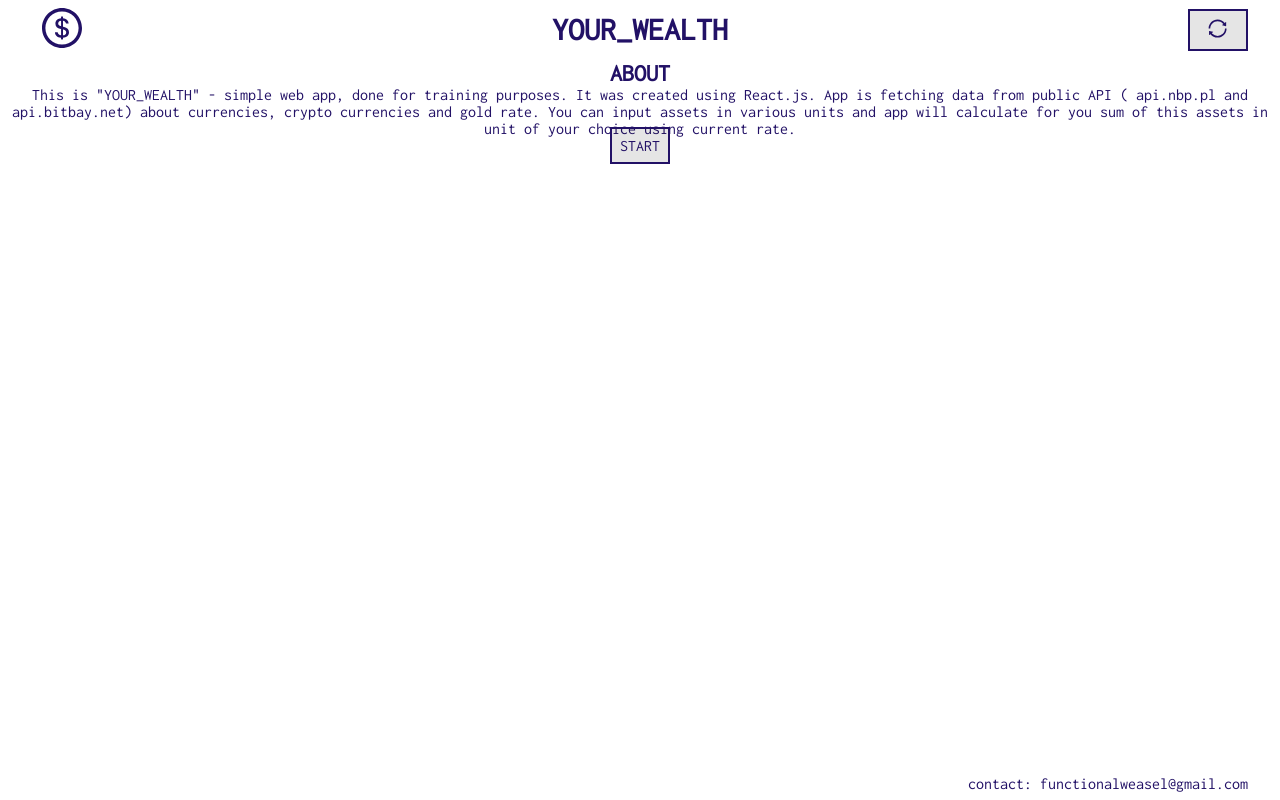
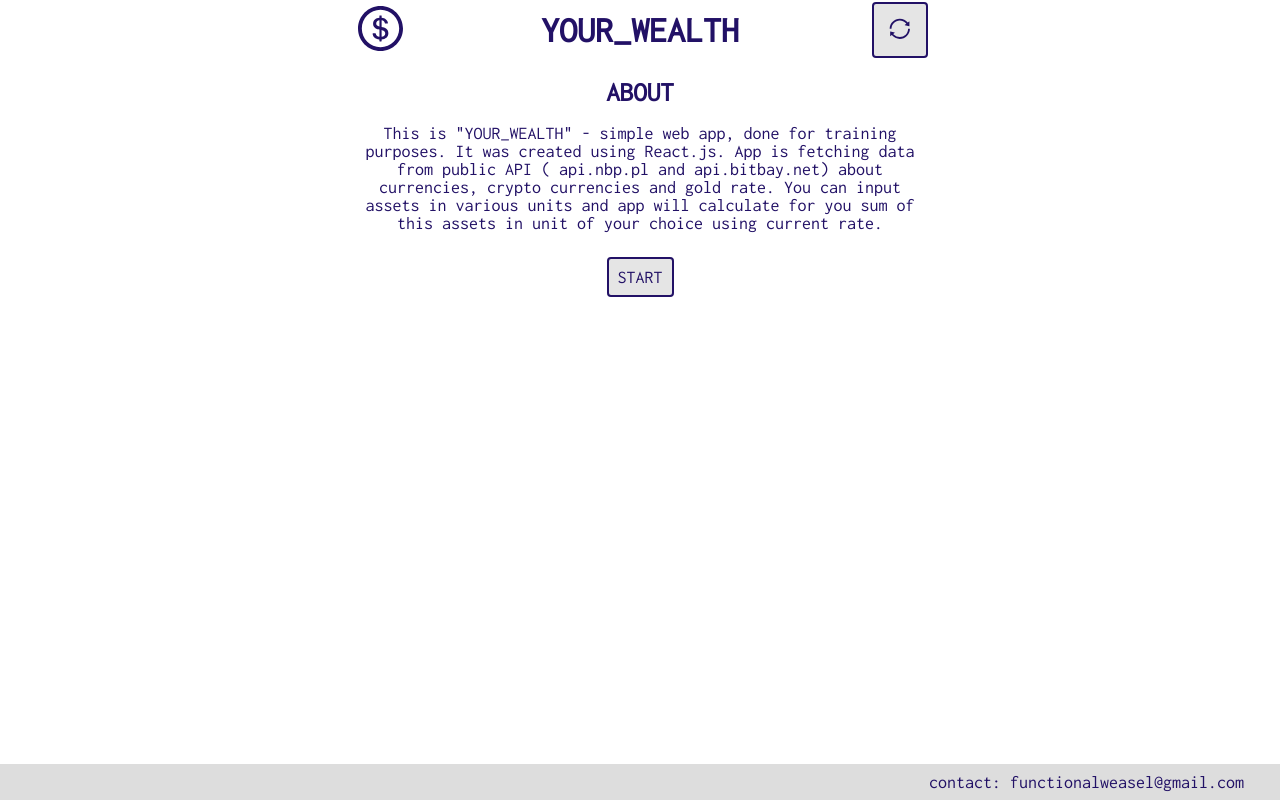
Before and after one commit to seal144/your_wealth, a React (Create React App) app: page / in a window 1280 px wide. Built offline with nearby package versions, Linux system fonts and the light colour scheme; no server answers.

Commit message:
rework: home page style

```diff
--- a/src/App.js
+++ b/src/App.js
@@ -19,10 +19,10 @@ function App() {
           <main className="app__main">
             <Content />
           </main>
-          <footer className="app__footer">
-            <Footer content="contact: functionalweasel@gmail.com" />
-          </footer>
         </div>
+        <footer className="app__footer">
+          <Footer content="contact: functionalweasel@gmail.com" />
+        </footer>
       </Router>
     </StoreProvider>
   );
--- a/src/layouts/Header.scss
+++ b/src/layouts/Header.scss
@@ -4,8 +4,7 @@
   display: flex;
 
   &__logo {
-    width: $header-hight;
-    margin-left: 2rem;
+    width: calc($header-hight - 4px);
     font-size: 2.5rem;
     cursor: pointer;
   }
@@ -19,10 +18,10 @@
   }
 
   &__button {
-    width: $header-hight;
-    height: min-content;
+    width: calc($header-hight - 4px);
+    height: calc($header-hight - 4px);
     font-size: 1.2rem;
-    margin: auto 2rem auto 0;
+    margin: auto 0;
 
     & .icon {
       transition: 0.4s transform;
--- a/src/layouts/layouts.scss
+++ b/src/layouts/layouts.scss
@@ -4,8 +4,17 @@
   display: flex;
   flex-direction: column;
   min-height: 100vh;
-  width: 100%;
-  background-color: $backgorund-default-theme;
+  width: 90vw;
+  margin: 0 auto;
+  @media (min-width: $sm) {
+    width: 75vw;
+  }
+  @media (min-width: $md) {
+    width: 60vw;
+  }
+  @media (min-width: $lg) {
+    width: 45vw;
+  }
 
   &__header {
     // background-color: #eee;
@@ -17,10 +26,11 @@
   &__main {
     // background-color: #ddd;
     flex-grow: 1;
+    padding: 1rem 0 3rem 0;
   }
 
   &__footer {
-    // background-color: #ccc;
+    background-color: #ddd;
     position: fixed;
     bottom: 0;
     text-align: right;
--- a/src/pages/Home.jsx
+++ b/src/pages/Home.jsx
@@ -1,17 +1,21 @@
 import React from 'react';
-import { Link } from 'react-router-dom'
+import { Link } from 'react-router-dom';
+
+import './Home.scss';
 
 const Home = () => {
   return (
     <div className="home">
       <h2 className="home__title">ABOUT</h2>
-      <p className="home__paragrah">
+      <p className="home__paragraph">
         This is "YOUR_WEALTH" - simple web app, done for training purposes. It was created using React.js.
         App is fetching data from public API ( api.nbp.pl and api.bitbay.net) about currencies, crypto currencies and gold rate. You can input assets in various units and app will calculate for you sum of this assets in unit of your choice using current rate.
       </p>
-      <Link className="button" to='/main'>START</Link>
+      <Link className="button home__button" to='/main'>START</Link>
     </div>
   )
 }
 
 export default Home;
+
+//@todo flex
--- /dev/null
+++ b/src/pages/Home.scss
@@ -0,0 +1,16 @@
+@import "../styles/variables.scss";
+
+.home {
+  &__title {
+    margin-bottom: 0.5rem;
+    @media (min-height: 350px) {
+      margin-bottom: 1rem;
+    }
+  }
+  &__paragraph {
+    margin-bottom: 1rem;
+    @media (min-height: 350px) {
+      margin-bottom: 2rem;
+    }
+  }
+}
--- a/src/styles/common.scss
+++ b/src/styles/common.scss
@@ -5,11 +5,16 @@
   box-sizing: border-box;
   margin: 0;
   padding: 0;
+  transition: 0.1s all;
 }
 
 html {
   font-size: 16px;
   text-align: center;
+  background-color: $backgorund-default-theme;
+  @media (min-width: $lg) {
+    font-size: 18px;
+  }
 }
 
 #root {
@@ -26,6 +31,7 @@ button,
   padding: 0.5rem;
   text-decoration: none;
   border: 2px solid $color1-default-theme;
+  border-radius: 4px;
   background-color: rgba(0, 0, 0, 0.1);
   transition: 0.1s all;
 }
--- a/src/styles/variables.scss
+++ b/src/styles/variables.scss
@@ -1,3 +1,7 @@
 $color1-default-theme: #216;
 $backgorund-default-theme: #fff;
 $header-hight: 60px;
+$sm: 530px;
+$md: 768px;
+$lg: 1024px;
+$xl: 1600px;
```
